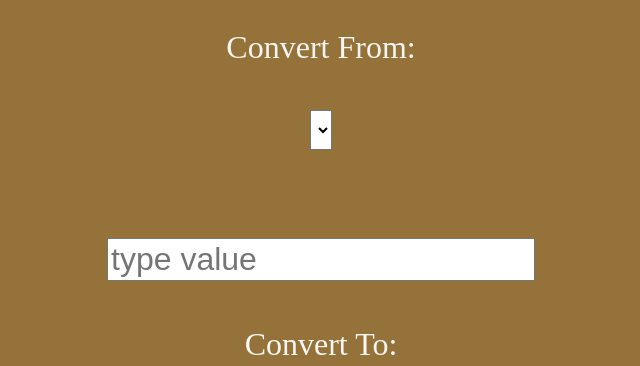
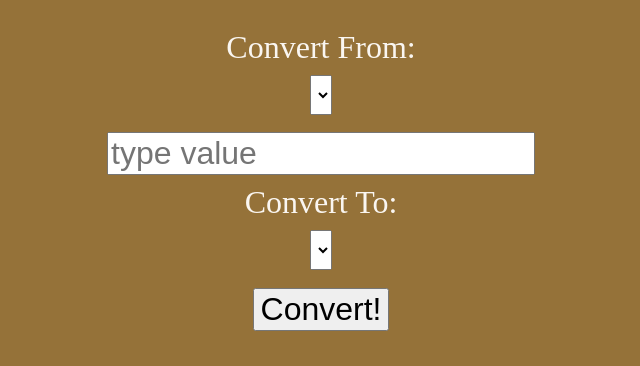
Before and after one commit to Pathfinder30m/js-try, a plain HTML site: page index.html in a window 1280 px wide. Shown: the part 139-505 px from the top of the page, without its empty margins (319-959 px from the left). Drawn offline with Linux system fonts and the light colour scheme.

Commit message:
smal change

```diff
--- a/style.css
+++ b/style.css
@@ -21,8 +21,8 @@ select, input, button {
     margin-left: auto;
     margin-right: auto;
     font-size: xx-large;
-    margin-top: 5%;
-    margin-bottom: 5%;
+    margin-top: 1%;
+    margin-bottom:1%;
 }
 input {
     font-size: xx-large;
```
Also changed, not shown: index.html (+0 -2 lines).
